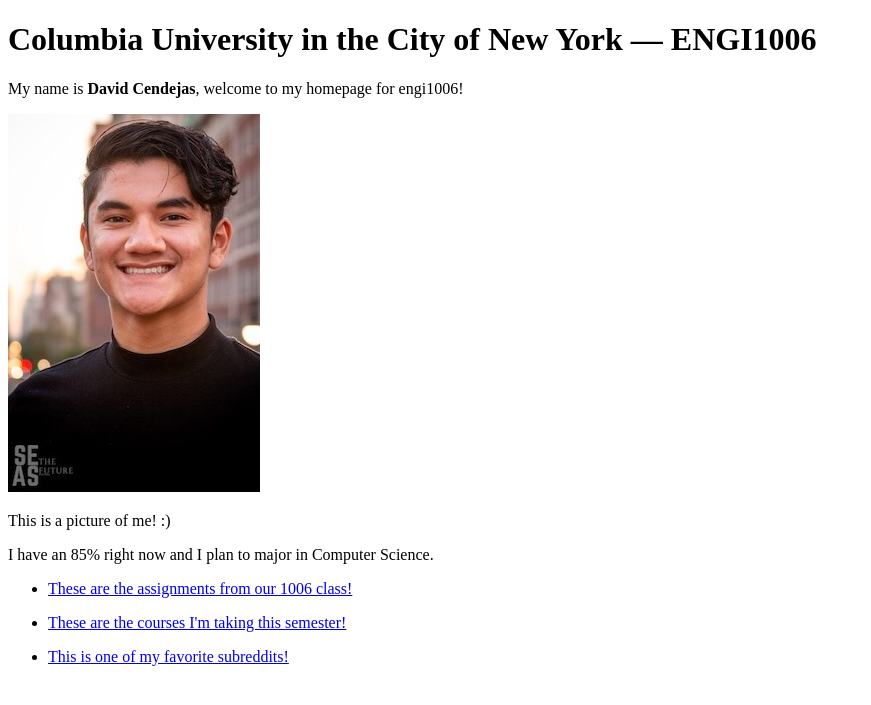
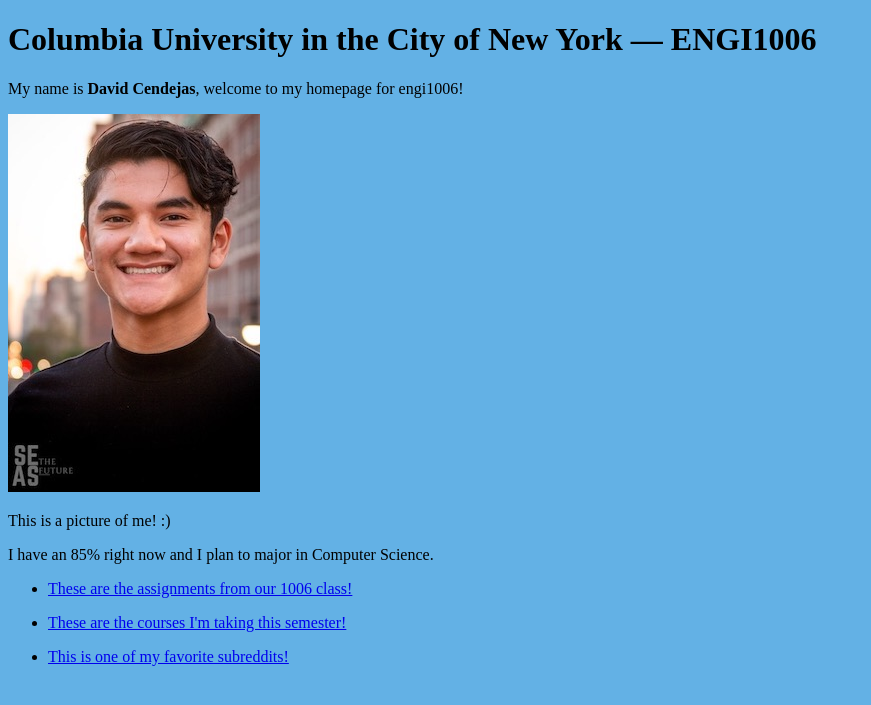
Before and after one commit to DavidCendejas/dc3448-final, a Flask app: page / in a window 1280 px wide. Shown: the top 705 px of the page, without its empty margins (0-871 px from the left). Run offline with Flask 2, Linux system fonts and the light colour scheme.

Commit message:
Added pantone 292 background color

```diff
--- a/dc3448-final/templates/assignments.html
+++ b/dc3448-final/templates/assignments.html
@@ -5,6 +5,7 @@
         <title>1006</title>
     <head>
     <body>
+    <body style="background-color:#63B1E5;">
     <h1>ENGI1006 Assignments</h1>
 
     <p><b>Homework 1:</b></p>
--- a/dc3448-final/templates/homepage.html
+++ b/dc3448-final/templates/homepage.html
@@ -5,6 +5,7 @@
         <title>1006</title>
     <head>
     <body>
+    <body style="background-color:#63B1E5;">
     <h1> Columbia University in the City of New York — ENGI1006</h1>
     <p>My name is <b>David Cendejas</b>, welcome to my homepage for engi1006!</p>
     <img src="/static/images/resized.jpeg" alt="This is a picture of me!">
--- a/dc3448-final/templates/myclasses.html
+++ b/dc3448-final/templates/myclasses.html
@@ -5,6 +5,7 @@
         <title>1006</title>
     <head>
     <body>
+    <body style="background-color:#63B1E5;">
     <h1> My classes this semester!</h1>
     <table style="width:100%">
           <tr>
```
